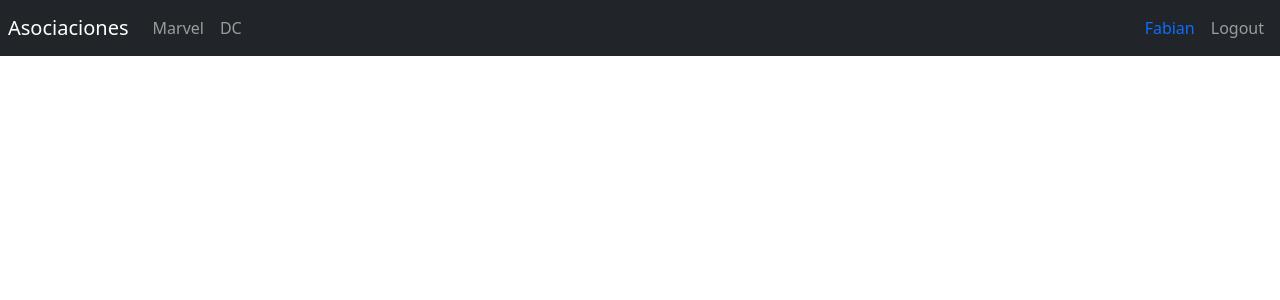
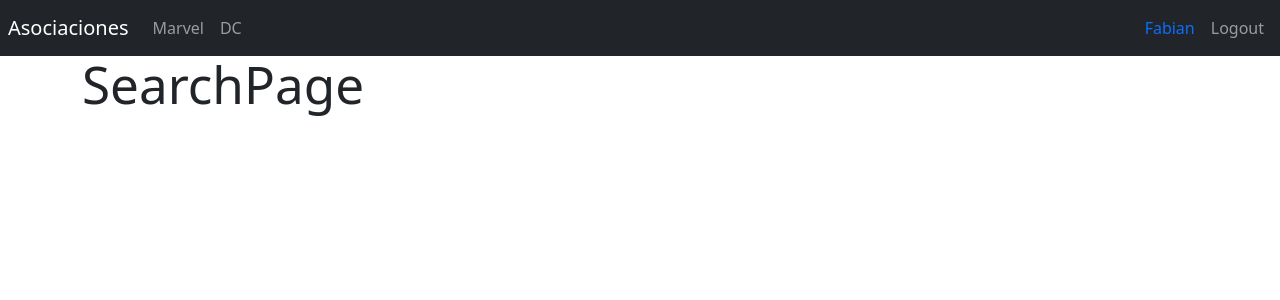
Before and after one commit to FabianAndrade14/HeroApp, a React (Vite) app: page /search in a window 1280 px wide. Shown: the top 300 px of the page. Built offline with nearby package versions, Linux system fonts and the light colour scheme.

Commit message:
add(main): Added new Routes in a new component called HeroesRoutes

```diff
--- /dev/null
+++ b/src/heroes/pages/Hero.jsx
@@ -0,0 +1,6 @@
+
+export const Hero = () => {
+  return (
+    <h1>Hero</h1>
+  )
+}
--- /dev/null
+++ b/src/heroes/pages/SearchPage.jsx
@@ -0,0 +1,5 @@
+export const SearchPage = () => {
+  return (
+    <h1>SearchPage</h1>
+  )
+}
--- a/src/heroes/pages/index.js
+++ b/src/heroes/pages/index.js
@@ -1,2 +1,4 @@
 export * from './DcPage';
 export * from './MarvelPage';
+export * from './Hero';
+export * from './SearchPage';
--- /dev/null
+++ b/src/heroes/routes/HeroesRoutes.jsx
@@ -0,0 +1,25 @@
+import { Navigate, Route, Routes } from "react-router-dom"
+import { Navbar } from "../../ui"
+import { DcPage, Hero, MarvelPage, SearchPage } from "../pages"
+
+export const HeroesRoutes = () => {
+    return (
+        <>
+            <Navbar></Navbar>
+
+            <div className="container">
+                <Routes>
+                    <Route path="marvel" element={<MarvelPage />} />
+                    <Route path="dc" element={<DcPage />} />
+
+                    <Route path="search" element={<SearchPage />} />
+                    <Route path="hero" element={<Hero />} />
+
+                    <Route path="/" element={<Navigate to="/marvel" />} />
+
+                </Routes>
+            </div>
+
+        </>
+    )
+}
--- a/src/router/AppRouter.jsx
+++ b/src/router/AppRouter.jsx
@@ -1,21 +1,16 @@
-import { Navigate, Route, Routes } from "react-router-dom"
+import { Route, Routes } from "react-router-dom"
 
 import { DcPage, MarvelPage } from '../heroes/pages';
 
 import { LoginPage } from "../auth/pages/LoginPage"
-import { Navbar } from "../ui"
+import { HeroesRoutes } from "../heroes/routes/HeroesRoutes";
 
 export const AppRouter = () => {
     return (
         <>
-            <Navbar />
             <Routes>
-                <Route path="marvel" element={<MarvelPage />} />
-                <Route path="dc" element={<DcPage />} />
-
                 <Route path="login" element={<LoginPage />} />
-                <Route path="/" element={<Navigate to="/marvel" />} />
-
+                <Route path="/*" element={<HeroesRoutes />} />
             </Routes>
         </>
     )
```
